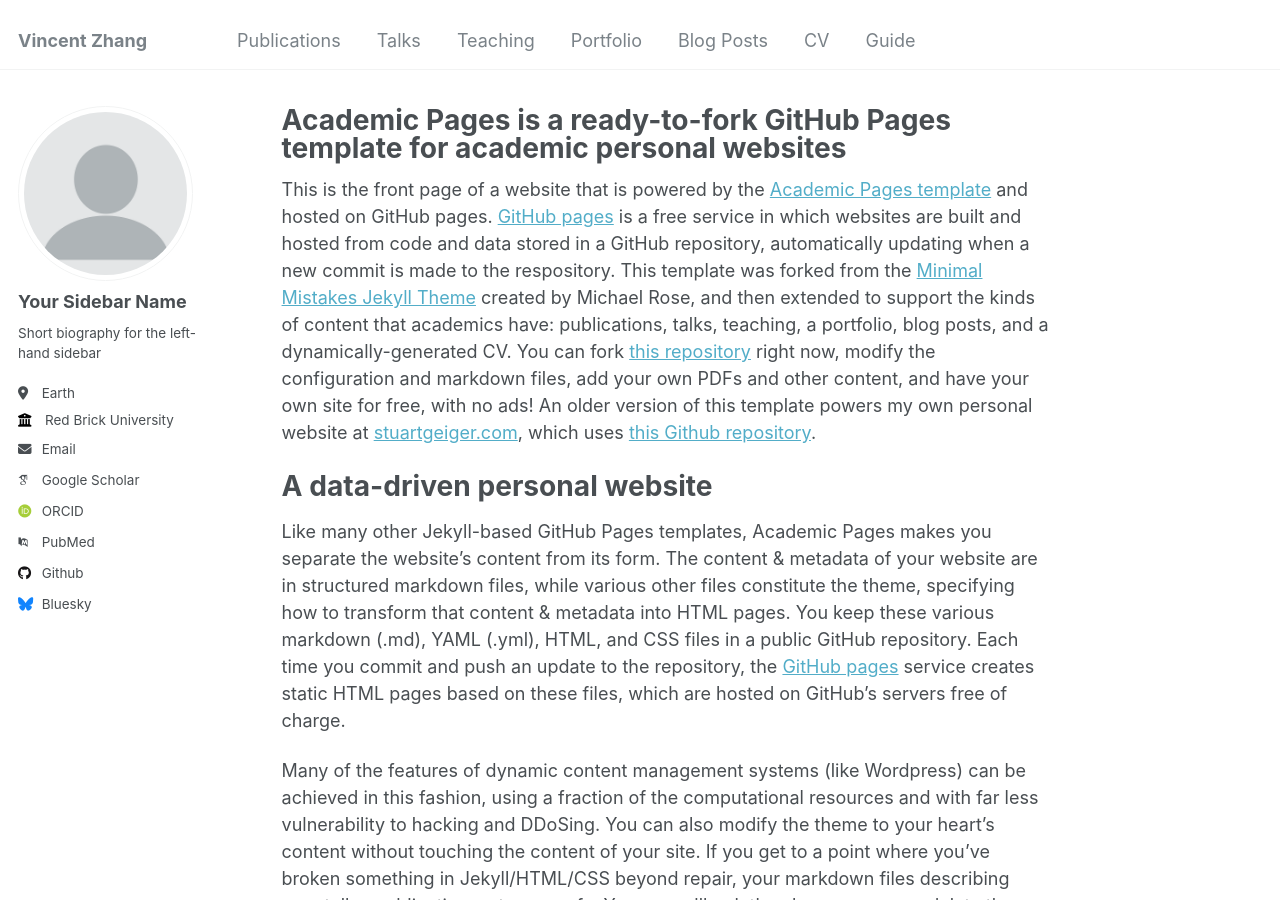
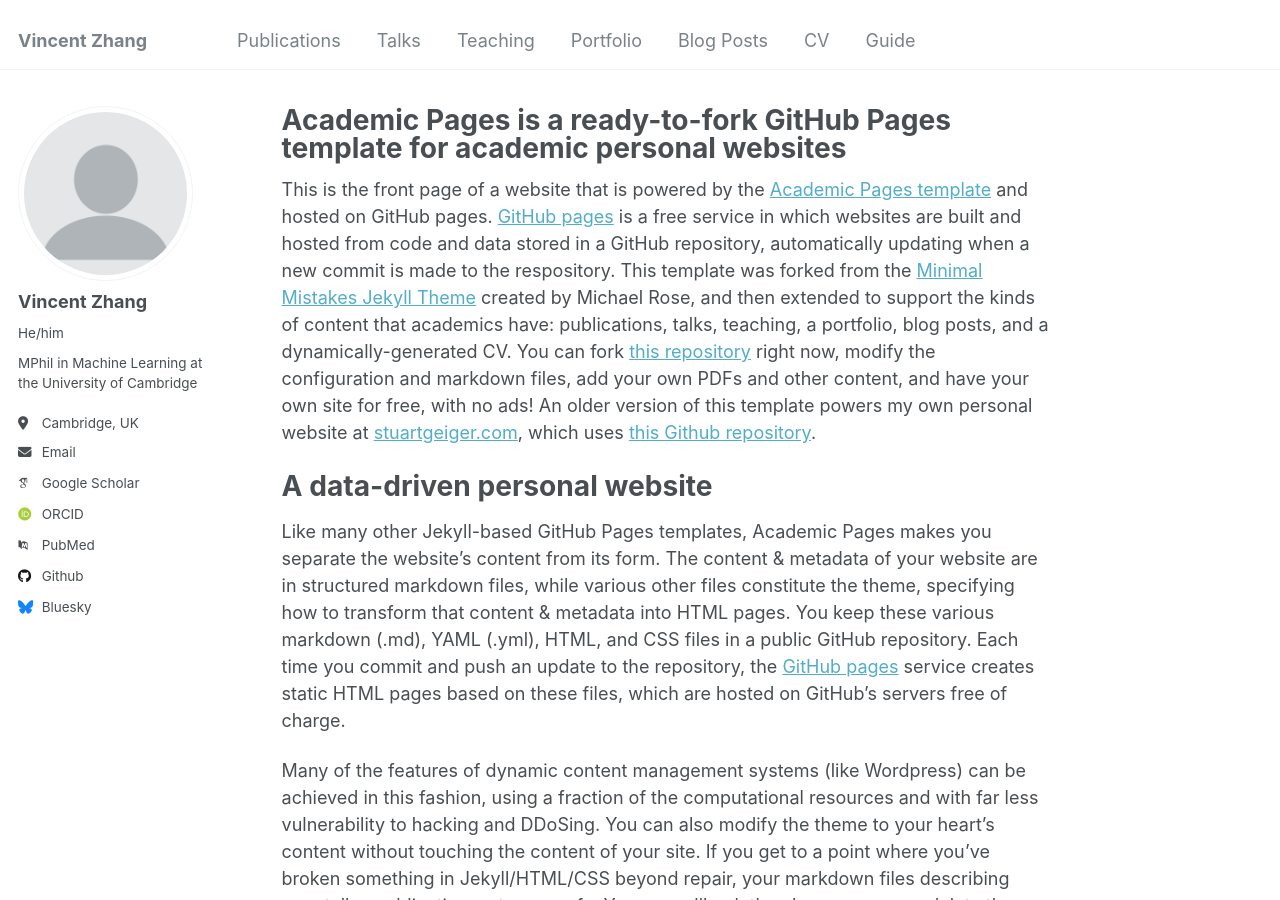
Before and after one commit to centzh/centzh.github.io, a Jekyll site: the page built from _pages/about.md, in a window 1280 px wide and 900 px high. Built offline with Jekyll 4.4.1, drawn with Linux system fonts in a browser that asks for light colours; some web fonts are replaced.

Commit message:
Updated biographic information

```diff
--- a/_config.yml
+++ b/_config.yml
@@ -22,13 +22,13 @@ repository               : "academicpages/academicpages.github.io"
 author:
   # Biographic information
   avatar           : "profile.png"
-  name             : "Your Sidebar Name"
-  pronouns         : # example: "she/her"
-  bio              : "Short biography for the left-hand sidebar"
-  location         : "Earth"
-  employer         : "Red Brick University"
+  name             : "Vincent Zhang"
+  pronouns         : "He/him"
+  bio              : "MPhil in Machine Learning at the University of Cambridge"
+  location         : "Cambridge, UK"
+  employer         : #
   uri              : # URL
-  email            : "none@example.org"
+  email            : "vz237@cam.ac.uk"
 
   # Academic websites
   arxiv            : # URL - Update with the correct link to your profile
```
